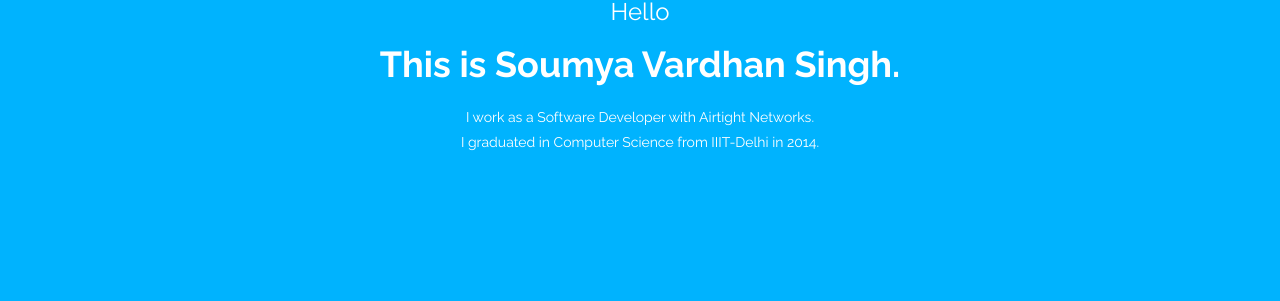
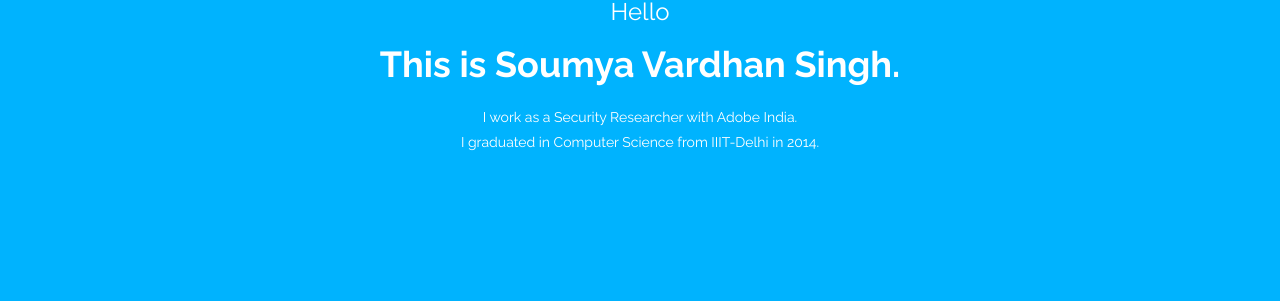
Before and after one commit to soumyavardhan/soumyavardhan.github.io, a Jekyll site: the page built from index.html, in a window 1280 px wide and 900 px high. Shown: the part 121-422 px from the top of the window. Built offline with Jekyll 4.4.1, drawn with Linux system fonts in a browser that asks for light colours; nearby versions of some CDN libraries.

Commit message:
Main Index fact update

```diff
--- a/_includes/header.html
+++ b/_includes/header.html
@@ -4,7 +4,7 @@
             <div class="col-lg-8 col-lg-offset-2">
                 <h3>Hello</h3>
                 <h1>This is Soumya Vardhan Singh.</h1>
-                <h5>I work as a Software Developer with Airtight Networks.</h5>
+                <h5>I work as a Security Researcher with Adobe India.</h5>
                 <h5>I graduated in Computer Science from IIIT-Delhi in 2014.</h5>
             </div>
             <div class="col-lg-8 col-lg-offset-2 himg">
```
